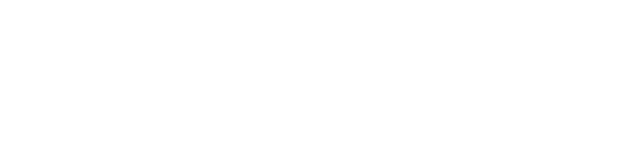
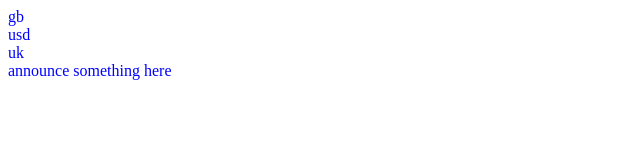
Before and after one commit to St3ve89/we-make-websites-project, a website: page src/index.pug in a window 1280 px wide. Shown: the whole page, without its empty margins (0-640 px from the left). Drawn offline with nearby package versions, Linux system fonts and the light colour scheme; files that its build step writes are made by us from their sources.

Commit message:
Create announce component and implement style

```diff
--- /dev/null
+++ b/src/_component/announce/announce.pug
@@ -0,0 +1,9 @@
+.announce
+  .announce__top
+    .announce__button-list
+      .announce__button gb
+      .announce__button usd
+    .announce__drop-down
+      .announce__option uk
+
+  .announce__bottom announce something here
--- a/src/index.pug
+++ b/src/index.pug
@@ -2,4 +2,6 @@
 html
   head
     meta(name="viewport" content="width=device-width, initial-scale=1.0, maximum-scale=1.0, user-scalable=no")
+    link(rel="stylesheet", href="/style.css")
   body
+    include ./_component/announce/announce
--- /dev/null
+++ b/src/style.scss
@@ -0,0 +1,3 @@
+div {
+  color: blue;
+}
```
